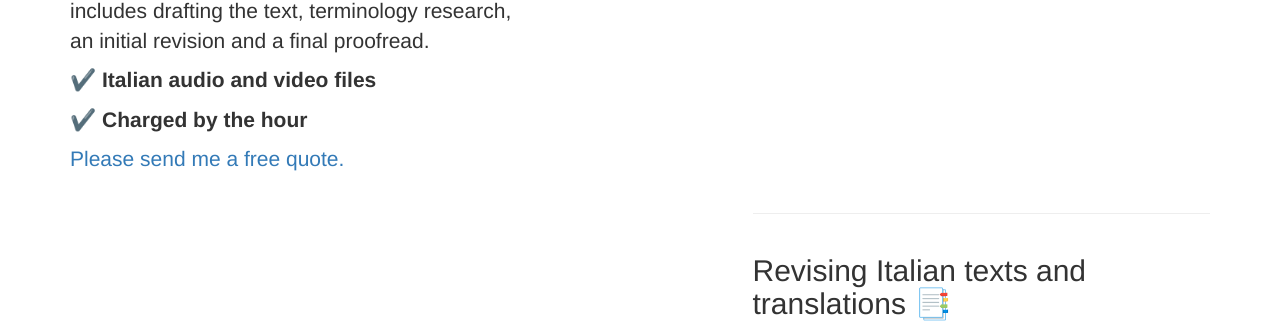
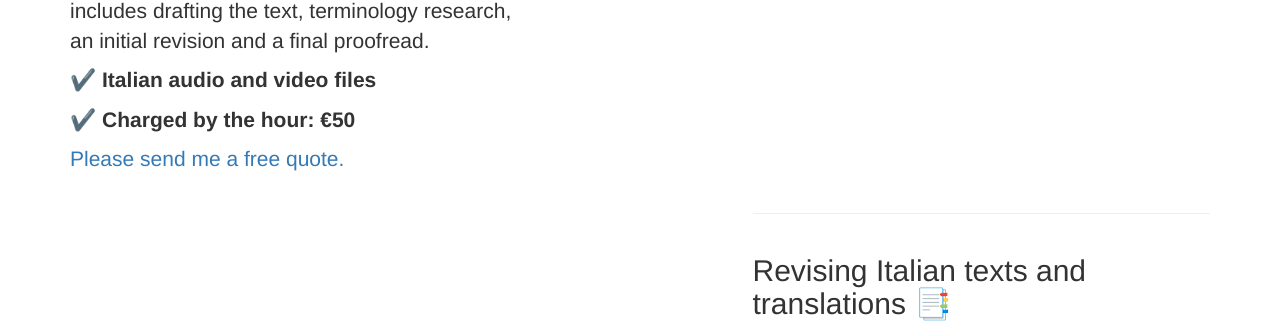
Before and after one commit to angelatiliatranslations/englishversion, a Jekyll site: the page built from _posts/2014-09-22-services-2.markdown, in a window 1280 px wide and 900 px high, scrolled down 2597 px. Shown: the part 152-475 px from the top of the window. Built offline with Jekyll 4.4.1, drawn with Linux system fonts in a browser that asks for light colours; nearby versions of some CDN libraries; library files that are not in the unit come from our copies.

Commit message:
Update 2014-09-22-services-2.markdown

```diff
--- a/_posts/2014-09-22-services-2.markdown
+++ b/_posts/2014-09-22-services-2.markdown
@@ -12,6 +12,6 @@ When you order a transcription of a recording, you’re not normally looking for
 <strong>✔️ Italian audio and video files</strong>
 </p>
 <p>
-<strong>✔️ Charged by the hour</strong>
+<strong>✔️ Charged by the hour: €50</strong>
 </p>
 <a href="mailto:angela@tiliatranslations.it">Please send me a free quote.</a>
```
